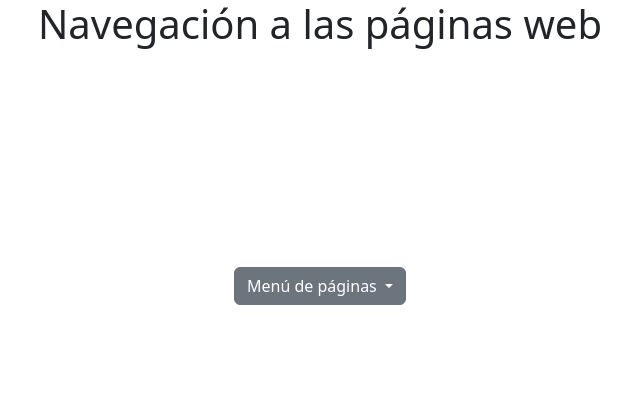
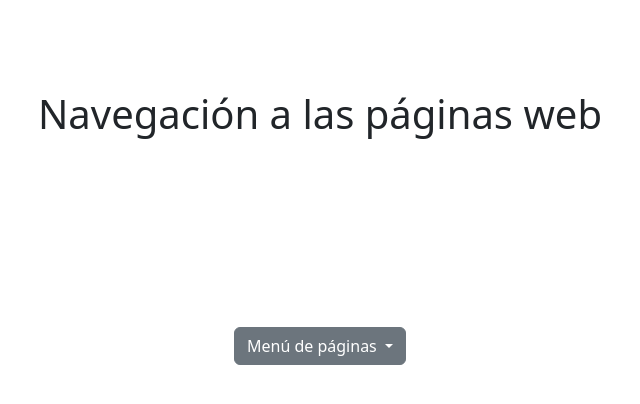
Before and after one commit to manu-mx/inf-temp, a plain HTML site: page 4/menu.html in a window 1280 px wide. Shown: the whole page, without its empty margins (320-960 px from the left). Drawn offline with nearby package versions, Linux system fonts and the light colour scheme.

Commit message:
Update menu.html

```diff
--- a/4/menu.html
+++ b/4/menu.html
@@ -9,7 +9,7 @@
 </head>
 <body>
     <section>
-        <h1 style="text-align: center; padding-bottom: 30px;">Navegación a las páginas web</h1>
+        <h1 style="text-align: center; padding-top: 90px;">Navegación a las páginas web</h1>
         </section>
     <section style="display: grid; place-items: center; height: 50vh;">
         <div class="dropdown">
```
